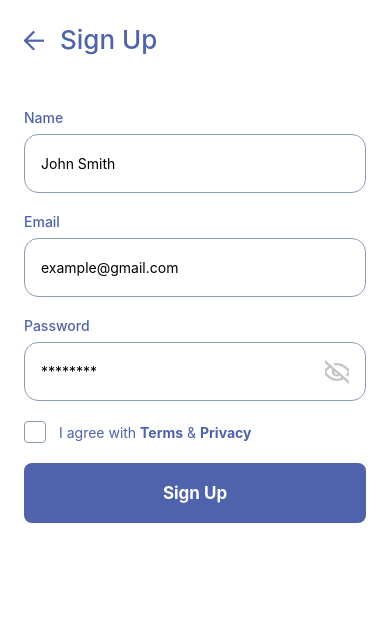
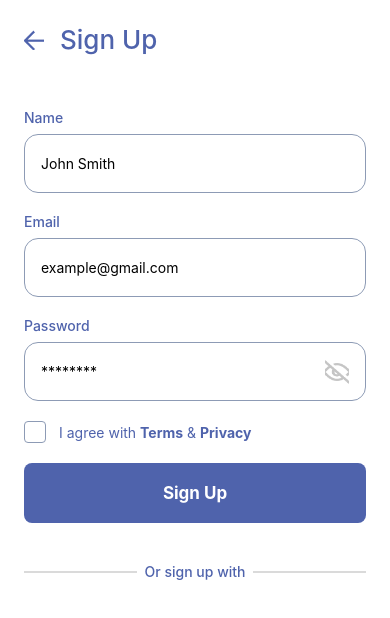
Before and after one commit to rrojasM/ListProductApp, a React Native app: screen / in a window 390 px wide. Shown: the top 618 px of the page. Built offline with nearby package versions, Linux system fonts and the light colour scheme.

Commit message:
sign up line

```diff
--- /dev/null
+++ b/src/components/seperator/index.js
@@ -0,0 +1,15 @@
+import React from 'react';
+import { Text, View } from 'react-native';
+import { styles } from './styles';
+
+const Separetor = ({ text }) => {
+    return (
+        <View style={styles.container}>
+            <View style={styles.line} />
+            <Text style={styles.text}>{text}</Text>
+            <View style={styles.line} />
+        </View>
+    )
+}
+
+export default Separetor;
--- /dev/null
+++ b/src/components/seperator/styles.js
@@ -0,0 +1,20 @@
+import { StyleSheet } from "react-native";
+import { colors } from "../../utils/colors";
+
+export const styles = StyleSheet.create({
+    container: {
+        flexDirection: 'row',
+        alignItems: 'center',
+        marginVertical: 20
+    },
+    text: {
+        color: colors.BLUE,
+        fontWeight: '500',
+        marginHorizontal: 8
+    },
+    line: {
+        height: 2,
+        flex: 1,
+        backgroundColor: colors.LINE,
+    }
+})
--- a/src/screens/auth/singUp/index.js
+++ b/src/screens/auth/singUp/index.js
@@ -5,6 +5,7 @@
 import Input from '../../../components/input';
 import Button from '../../../components/Button';
 import { styles } from './styles';
+import Separetor from '../../../components/seperator';
 
 const Singup = () => {
     const [checked, setChecked] = useState(false)
@@ -19,8 +20,9 @@
                 <CheckBox checked={checked} onCheck={setChecked} />
                 <Text style={styles.agreeText}>I agree with <Text style={styles.textBold}>Terms</Text> & <Text style={styles.textBold}>Privacy</Text></Text>
             </View>
+            <Button style={styles.button} title="Sign Up" />
 
-            <Button style={styles.button} title="Sign Up" />
+            <Separetor text="Or sign up with"/>
 
         </View>
     )
--- a/src/utils/colors.js
+++ b/src/utils/colors.js
@@ -3,5 +3,6 @@
     WHITE: '#FFF',
     ORANGE: '#FCA34D',
     BLACK: '#3F4A59',
-    GREY: '#8D9BB5'
+    GREY: '#8D9BB5',
+    LINE: '#DADADA'
 }
```
